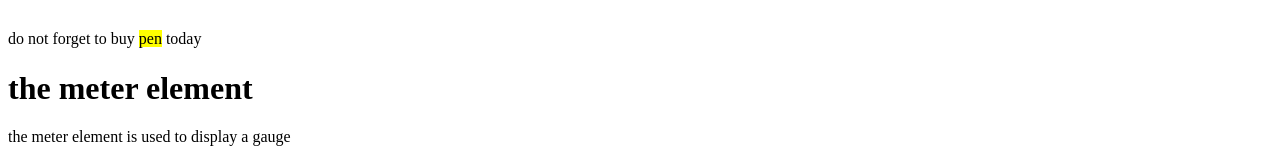
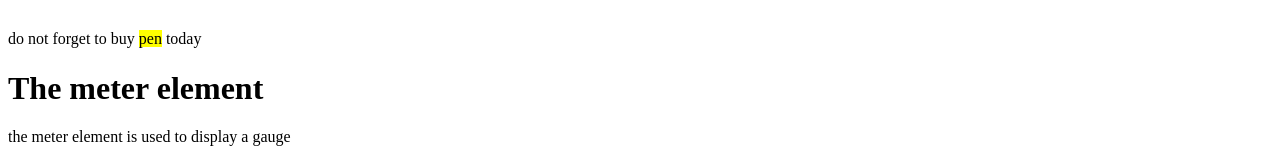
Before and after one commit to secondshovon/intro_html, a plain HTML site: page index.html in a window 1280 px wide. Shown: the part 1261-1421 px from the top of the page. Drawn offline with Linux system fonts and the light colour scheme.

Commit message:
Update index.html

```diff
--- a/index.html
+++ b/index.html
@@ -132,7 +132,7 @@
 
         <p>do not forget to buy <mark>pen</mark> today</p>
 
-        <h1>the meter element</h1>
+        <h1>The meter element</h1>
         <p>the meter element is used to display a gauge</p>
 
         <label for="disk_c">Disk usage C: </label>
```
